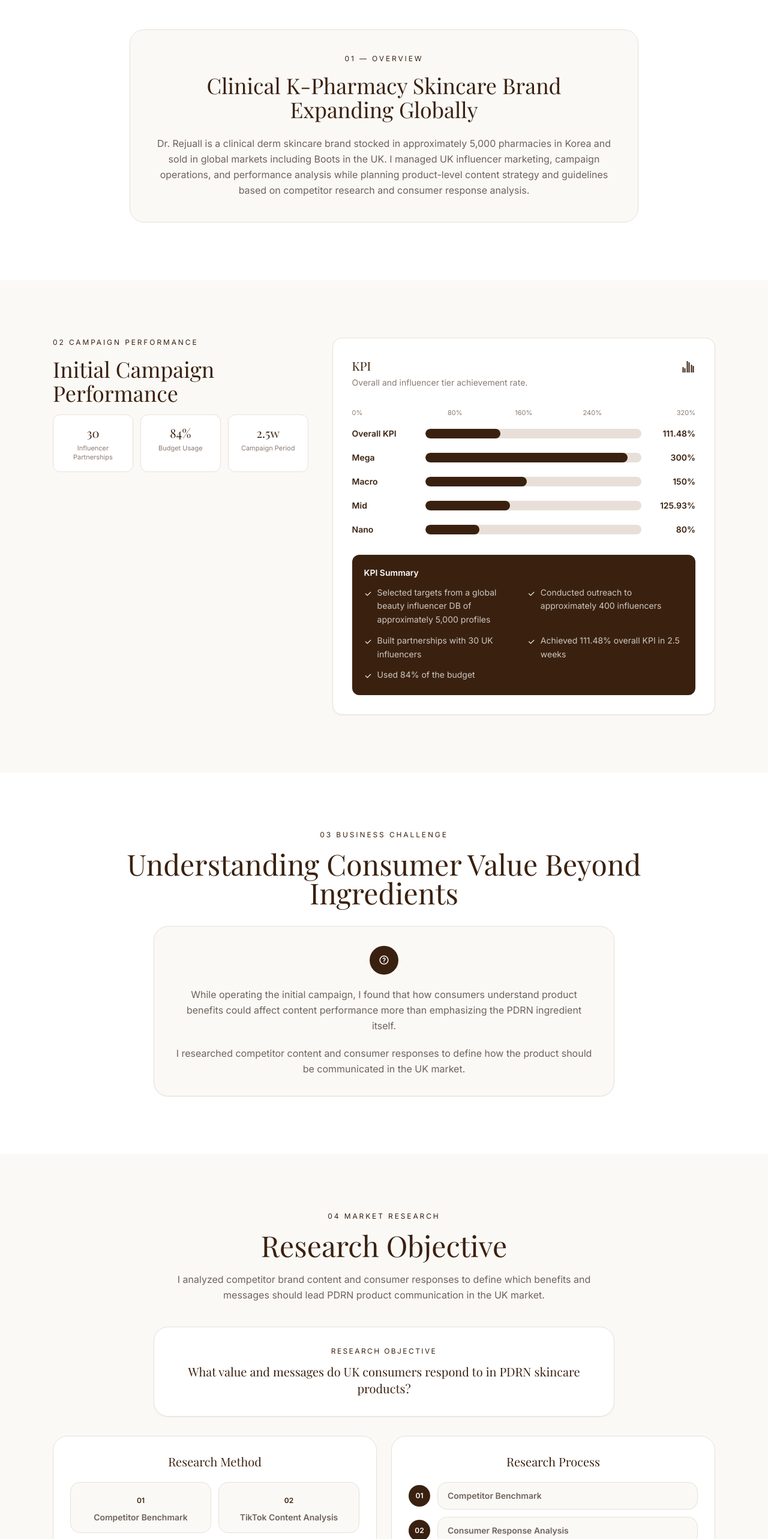
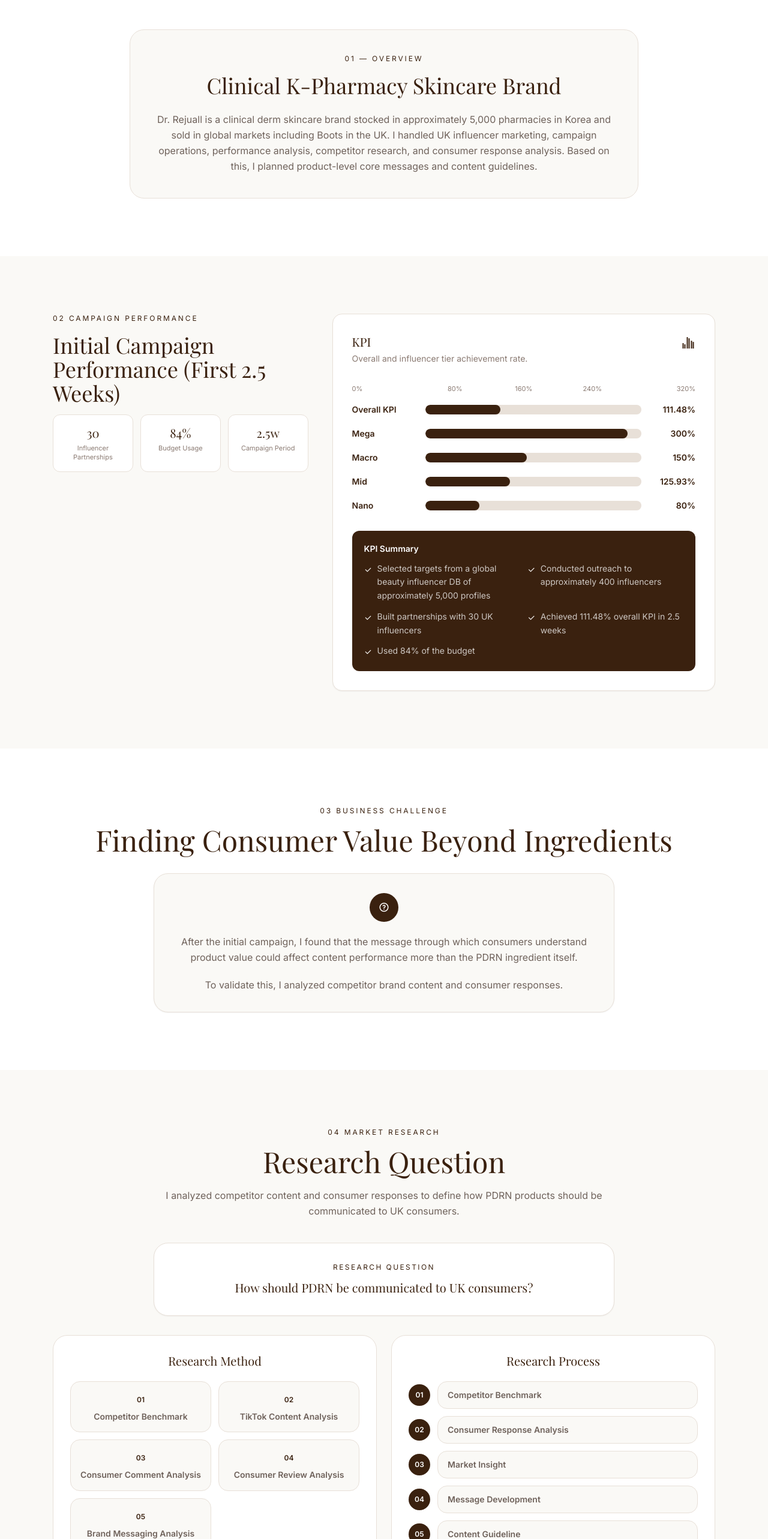
Before and after one commit to yeeunracheljo/yeeunj, a React (Vite) app: page /work/dr-rejuall in a window 1280 px wide. Shown: the part 900-3466 px from the top of the page at 60% size. Built offline with nearby package versions, Linux system fonts and the light colour scheme.

Commit message:
56565656

```diff
--- a/src/i18n/local/en/workDrRejuall.ts
+++ b/src/i18n/local/en/workDrRejuall.ts
@@ -14,10 +14,10 @@
   "toc.reflection": "Reflection",
 
   "overview.label": "Overview",
-  "overview.title": "Clinical K-Pharmacy Skincare Brand Expanding Globally",
-  "overview.body": "Dr. Rejuall is a clinical derm skincare brand stocked in approximately 5,000 pharmacies in Korea and sold in global markets including Boots in the UK. I managed UK influencer marketing, campaign operations, and performance analysis while planning product-level content strategy and guidelines based on competitor research and consumer response analysis.",
+  "overview.title": "Clinical K-Pharmacy Skincare Brand",
+  "overview.body": "Dr. Rejuall is a clinical derm skincare brand stocked in approximately 5,000 pharmacies in Korea and sold in global markets including Boots in the UK. I handled UK influencer marketing, campaign operations, performance analysis, competitor research, and consumer response analysis. Based on this, I planned product-level core messages and content guidelines.",
   "performance.label": "Campaign Performance",
-  "performance.title": "Initial Campaign Performance",
+  "performance.title": "Initial Campaign Performance (First 2.5 Weeks)",
   "performance.chartTitle": "KPI",
   "performance.chartSubtitle": "Overall and influencer tier achievement rate.",
   "performance.kpis": "Overall KPI~111.48%~111.48|Mega~300%~300|Macro~150%~150|Mid~125.93%~125.93|Nano~80%~80",
@@ -26,41 +26,41 @@
   "performance.achievements": "Selected targets from a global beauty influencer DB of approximately 5,000 profiles|Conducted outreach to approximately 400 influencers|Built partnerships with 30 UK influencers|Achieved 111.48% overall KPI in 2.5 weeks|Used 84% of the budget",
 
   "challenge.label": "Business Challenge",
-  "challenge.title": "Understanding Consumer Value Beyond Ingredients",
-  "challenge.body1": "While operating the initial campaign, I found that how consumers understand product benefits could affect content performance more than emphasizing the PDRN ingredient itself.",
-  "challenge.body2": "I researched competitor content and consumer responses to define how the product should be communicated in the UK market.",
+  "challenge.title": "Finding Consumer Value Beyond Ingredients",
+  "challenge.body1": "After the initial campaign, I found that the message through which consumers understand product value could affect content performance more than the PDRN ingredient itself.",
+  "challenge.body2": "To validate this, I analyzed competitor brand content and consumer responses.",
 
   "research.label": "Market Research",
-  "research.title": "Research Objective",
-  "research.body": "I analyzed competitor brand content and consumer responses to define which benefits and messages should lead PDRN product communication in the UK market.",
-  "research.questionLabel": "Research Objective",
-  "research.question": "What value and messages do UK consumers respond to in PDRN skincare products?",
+  "research.title": "Research Question",
+  "research.body": "I analyzed competitor content and consumer responses to define how PDRN products should be communicated to UK consumers.",
+  "research.questionLabel": "Research Question",
+  "research.question": "How should PDRN be communicated to UK consumers?",
   "research.sourceTitle": "Research Method",
   "research.sources": "Competitor Benchmark|TikTok Content Analysis|Consumer Comment Analysis|Consumer Review Analysis|Brand Messaging Analysis",
   "research.workflowTitle": "Research Process",
-  "research.workflow": "Competitor Benchmark|Consumer Response Analysis|Market Insight|Talking Point Development|Content Guideline",
+  "research.workflow": "Competitor Benchmark|Consumer Response Analysis|Market Insight|Message Development|Content Guideline",
   "research.benchmarkTitle": "Competitor Benchmark",
   "research.benchmarkSubtitle": "I compared the message structures of Medik8, Simple, and Dr. Rejuall to identify a benefit-led direction UK consumers could understand more easily.",
   "research.tableBrand": "Brand",
-  "research.tableMessage": "Main Message",
-  "research.tableObservation": "Observation",
-  "research.benchmark": "Medik8~Clinical · Anti-aging~Builds credibility by combining clinical proof with anti-aging benefits|Simple~Gentle · Sensitive Skin~Uses gentle daily-care messaging around skin barrier repair|Dr. Rejuall~PDRN~Needs to complement ingredient-led messaging with consumer-friendly benefit messaging",
+  "research.tableMessage": "Positioning",
+  "research.tableObservation": "Key Observation",
+  "research.benchmark": "Medik8~Clinical · Anti-aging~Uses clinical proof and benefit-led content|Simple~Barrier · Sensitive Skin~Uses gentle and skin-barrier focused messaging|Dr. Rejuall~PDRN~Needs consumer-friendly benefit-led messaging",
   "research.brands": "Medik8~Clinical · Anti-aging~Clinical~Anti-aging|Simple~Gentle · Sensitive Skin~Barrier~Sensitive|Dr. Rejuall~PDRN · Clinical~PDRN~Clinical",
 
   "insights.label": "Key Insights",
   "insights.title": "Key Insights",
-  "insights.cards": "Consumer Value~★★★★★~Competitor content and consumer response analysis showed repeated use of benefit-led messages such as rejuvenating and anti-aging, which consumers can understand more intuitively than the ingredient name PDRN itself. Competitor brands also consistently explained product benefits through specific skin concerns such as under-eye wrinkles and hollow eye, which helped refine Dr. Rejuall's content direction.|Credibility~★★★★☆~Content explaining clinical data together with ingredient rationale showed stronger credibility.|Ingredient Communication~★★★★☆~Content explaining what benefit an ingredient provides was easier for consumers to understand than content emphasizing the ingredient alone.",
-  "insights.beforeAfterTitle": "Insight → Action",
-  "insights.beforeAfter": "Research~Competitor and consumer response analysis~Analyzed competitor content and consumer reactions together|Consumer Insight~Consumer value beyond ingredients~Identified responses to benefits and skin concerns over ingredients|Talking Point Development~Rejuvenating & Anti-aging~Organized product-level core messaging and content direction|Content Guideline~Creator-ready guideline~Translated into hooks, CTAs, clinical messaging, and tone and manner|Creator Campaign~UK creator content operation~Rolled out content based on guidelines",
+  "insights.cards": "Consumer Value~★★★★★~Competitor content and consumer response analysis showed a repeated pattern of content communicating product benefits around rejuvenating and connecting them to specific skin concerns such as under-eye wrinkles and hollow eye. This informed the core message and content direction for PDRN Cream.|Credibility~★★★★☆~Content combining clinical proof and ingredient explanation was used to strengthen brand credibility.|Ingredient Communication~★★★★☆~Content explaining the benefit an ingredient provides was more effective for helping consumers understand product value than ingredient-only communication.",
+  "insights.beforeAfterTitle": "Research → Strategy",
+  "insights.beforeAfter": "Research~Research~Competitor content and consumer response analysis|Consumer Insight~Consumer Insight~Identified benefit-led messaging consumers can understand|Core Message~Core Message~Refined the core message for PDRN Cream|Content Guideline~Content Guideline~Created creator-ready content guidelines|Creator Campaign~Creator Campaign~Sequential content upload through UK influencers",
 
   "strategy.label": "Strategy",
   "strategy.title": "Turning Research into Creator Strategy",
   "strategy.body": "Based on research findings, I defined product-level core messages and content formats, then translated them into content guidelines creators could use directly.",
-  "strategy.products": "PDRN Cream~Core Message~Rejuvenating (Core Selling Point),Anti-aging,Clinical Credibility~Content Format~Talking-style Content,Benefit-focused Explanation,Creator-led Product Review|PDRN Lip Serum~Current Status~Consumer Research,Competitor Benchmark,Content Direction Development~Next Step~Content Guideline Development",
+  "strategy.products": "PDRN Cream~Core Message~Rejuvenating (Core Selling Point),Clinical Credibility,Benefit-focused Messaging~Content Format~Talking-style Content,Creator-led Product Review,Benefit-focused Explanation|PDRN Lip Serum~Current Status~Consumer Research,Competitor Benchmark,Content Direction Development~Next Step~Content Guideline Development",
   "strategy.imageCaption": "Product Visual",
   "strategy.talkingPoint": "Talking Point",
   "strategy.guidelineTitle": "Content Guidelines",
-  "strategy.guidelineBody": "Based on research findings, I produced content guidelines that creators could use immediately. 36 content guidelines have been completed and content is being uploaded sequentially through UK influencers.",
+  "strategy.guidelineBody": "The guidelines included the following elements. 36 content guidelines have been completed and content is being uploaded sequentially through UK influencers.",
   "strategy.guidelineComponents": "Guideline Components",
   "strategy.guidelines": "Core Message|Content Format|Hook|CTA|Clinical Messaging|Tone & Manner",
   "strategy.supportTitle": "UK Marketing Support",
@@ -68,5 +68,5 @@
 
   "reflection.label": "Reflection",
   "reflection.title": "Reflection",
-  "reflection.items": "Understanding consumer value creates stronger messaging~I learned that understanding the benefits and skin concerns consumers actually relate to is more important for content strategy than simply explaining product ingredients.|Research becomes valuable through execution~By reflecting competitor analysis and consumer response analysis in content guidelines and influencer operations, I experienced how research becomes an execution strategy.|Data supports better decisions~By continuously checking campaign performance and consumer responses, I improved content direction and experienced how data-based decision making strengthens content strategy."
+  "reflection.items": "Consumer value shapes stronger messaging~I learned that understanding the benefits and skin concerns consumers actually relate to is more important for content strategy than product ingredients alone.|Research becomes strategy~I experienced how competitor analysis and consumer response analysis can be translated into actionable content guidelines.|Data supports better decisions~By continuously checking campaign performance and consumer responses, I improved content direction and experienced the importance of data-driven decision making."
 };
--- a/src/i18n/local/ko/workDrRejuall.ts
+++ b/src/i18n/local/ko/workDrRejuall.ts
@@ -14,59 +14,59 @@
   "toc.reflection": "Reflection",
 
   "overview.label": "Overview",
-  "overview.title": "Clinical K-Pharmacy Skincare Brand Expanding Globally",
-  "overview.body": "Dr. Rejuall은 국내 약국 약 5,000개에 입점한 임상 기반 더마 스킨케어 브랜드로, 영국 Boots를 포함한 글로벌 시장에서 제품을 판매하고 있습니다. 영국 인플루언서 마케팅을 담당하며 캠페인 운영과 성과 분석을 수행하는 동시에, 경쟁사 리서치와 소비자 반응 분석을 기반으로 제품별 콘텐츠 전략과 콘텐츠 가이드라인을 기획했습니다.",
+  "overview.title": "Clinical K-Pharmacy Skincare Brand",
+  "overview.body": "Dr. Rejuall은 국내 약국 약 5,000개에 입점한 임상 기반 더마 스킨케어 브랜드로, 영국 Boots를 포함한 글로벌 시장에서 제품을 판매하고 있습니다. 영국 인플루언서 마케팅을 담당하며 캠페인 운영, 성과 분석, 경쟁사 리서치, 소비자 반응 분석을 수행했습니다. 이를 바탕으로 제품별 핵심 메시지와 콘텐츠 가이드라인을 기획했습니다.",
   "performance.label": "Campaign Performance",
-  "performance.title": "Initial Campaign Performance",
+  "performance.title": "Initial Campaign Performance (First 2.5 Weeks)",
   "performance.chartTitle": "KPI",
   "performance.chartSubtitle": "Overall and influencer tier achievement rate.",
   "performance.kpis": "Overall KPI~111.48%~111.48|Mega~300%~300|Macro~150%~150|Mid~125.93%~125.93|Nano~80%~80",
   "performance.stats": "30~Influencer Partnerships|84%~Budget Usage|2.5w~Campaign Period",
   "performance.achievementTitle": "KPI Summary",
-  "performance.achievements": "약 5,000명 규모 글로벌 뷰티 인플루언서 DB 기반 타깃 선정|약 400명 대상 아웃리치 진행|영국 인플루언서 30명 파트너십 구축|2.5주 만에 Overall KPI 111.48% 달성|예산 84% 사용",
+  "performance.achievements": "5,000명 규모 글로벌 인플루언서 DB 활용|400명 대상 아웃리치|영국 인플루언서 30명 파트너십 구축|Overall KPI 111.48% 달성|Budget Usage 84%",
 
   "challenge.label": "Business Challenge",
-  "challenge.title": "Understanding Consumer Value Beyond Ingredients",
-  "challenge.body1": "초기 캠페인을 운영하면서 PDRN이라는 성분 자체보다 소비자가 제품의 효용을 어떻게 이해하는지가 콘텐츠 성과에 더 큰 영향을 줄 수 있다고 판단했습니다.",
-  "challenge.body2": "이에 경쟁 브랜드 콘텐츠와 소비자 반응을 분석하여 영국 시장에서 제품을 어떤 메시지로 전달해야 하는지 리서치를 진행했습니다.",
+  "challenge.title": "Finding Consumer Value Beyond Ingredients",
+  "challenge.body1": "초기 캠페인 운영 이후, PDRN 성분 자체보다 소비자가 제품의 가치를 어떤 메시지로 이해하는지가 콘텐츠 성과에 더 큰 영향을 줄 수 있다고 판단했습니다.",
+  "challenge.body2": "이를 검증하기 위해 경쟁 브랜드 콘텐츠와 소비자 반응을 분석했습니다.",
 
   "research.label": "Market Research",
-  "research.title": "Research Objective",
-  "research.body": "경쟁 브랜드 콘텐츠와 소비자 반응을 분석하여 영국 시장에서 PDRN 제품이 어떤 효용과 메시지로 전달되어야 하는지 정리했습니다.",
-  "research.questionLabel": "Research Objective",
-  "research.question": "영국 소비자는 PDRN 스킨케어 제품에서 어떤 가치와 메시지에 반응하는가?",
+  "research.title": "Research Question",
+  "research.body": "경쟁 브랜드 콘텐츠와 소비자 반응을 분석해 PDRN 제품을 영국 소비자에게 어떤 메시지로 전달해야 하는지 정리했습니다.",
+  "research.questionLabel": "Research Question",
+  "research.question": "How should PDRN be communicated to UK consumers?",
   "research.sourceTitle": "Research Method",
   "research.sources": "Competitor Benchmark|TikTok Content Analysis|Consumer Comment Analysis|Consumer Review Analysis|Brand Messaging Analysis",
   "research.workflowTitle": "Research Process",
-  "research.workflow": "Competitor Benchmark|Consumer Response Analysis|Market Insight|Talking Point Development|Content Guideline",
+  "research.workflow": "Competitor Benchmark|Consumer Response Analysis|Market Insight|Message Development|Content Guideline",
   "research.benchmarkTitle": "Competitor Benchmark",
   "research.benchmarkSubtitle": "Medik8, Simple, Dr. Rejuall의 메시지 구조를 비교해 영국 소비자가 이해하기 쉬운 효용 중심 방향을 도출했습니다.",
   "research.tableBrand": "Brand",
-  "research.tableMessage": "Main Message",
-  "research.tableObservation": "Observation",
-  "research.benchmark": "Medik8~Clinical · Anti-aging~임상 근거와 주름 개선 효용을 함께 전달하며 신뢰도를 구축|Simple~Gentle · Sensitive Skin~저자극과 피부 장벽 중심의 일상 케어 메시지 운영|Dr. Rejuall~PDRN~성분 중심 메시지를 소비자가 이해하기 쉬운 효용 중심으로 보완 필요",
+  "research.tableMessage": "Positioning",
+  "research.tableObservation": "Key Observation",
+  "research.benchmark": "Medik8~Clinical · Anti-aging~임상 근거와 효능 중심 콘텐츠 운영|Simple~Barrier · Sensitive Skin~저자극과 피부 장벽 중심 메시지 운영|Dr. Rejuall~PDRN~소비자가 이해하기 쉬운 효용 중심 메시지 필요",
   "research.brands": "Medik8~Clinical · Anti-aging~Clinical~Anti-aging|Simple~Gentle · Sensitive Skin~Barrier~Sensitive|Dr. Rejuall~PDRN · Clinical~PDRN~Clinical",
 
   "insights.label": "Key Insights",
   "insights.title": "Key Insights",
-  "insights.cards": "Consumer Value~★★★★★~경쟁 브랜드 콘텐츠와 소비자 반응을 분석한 결과, PDRN이라는 성분명 자체보다 Rejuvenating과 Anti-aging처럼 소비자가 직관적으로 이해할 수 있는 효용 중심 메시지가 반복적으로 활용되는 패턴을 확인했습니다. 또한 경쟁 브랜드에서는 under-eye wrinkles와 hollow eye와 같은 구체적인 피부 고민을 중심으로 제품 효용을 설명하는 사례가 지속적으로 나타났으며, 이를 바탕으로 Dr. Rejuall의 콘텐츠 방향을 재정리했습니다.|Credibility~★★★★☆~임상 데이터와 성분 근거를 함께 설명하는 콘텐츠에서 높은 신뢰도를 확인했습니다.|Ingredient Communication~★★★★☆~성분 자체를 강조하기보다 성분이 어떤 효능을 제공하는지 설명하는 콘텐츠가 소비자에게 더 이해하기 쉬운 방식으로 전달되는 것을 확인했습니다.",
-  "insights.beforeAfterTitle": "Insight → Action",
-  "insights.beforeAfter": "Research~Competitor and consumer response analysis~경쟁 브랜드 콘텐츠와 소비자 반응을 함께 분석|Consumer Insight~Consumer value beyond ingredients~성분보다 효용과 피부 고민 중심 메시지에 반응 확인|Talking Point Development~Rejuvenating & Anti-aging~제품별 핵심 메시지와 콘텐츠 방향 정리|Content Guideline~Creator-ready guideline~Hook, CTA, Clinical Messaging, Tone & Manner로 실행안 제작|Creator Campaign~UK creator content operation~가이드라인 기반 콘텐츠 순차 업로드",
+  "insights.cards": "Consumer Value~★★★★★~경쟁 브랜드 콘텐츠와 소비자 반응을 분석한 결과, Rejuvenating을 중심으로 제품 효용을 전달하고 under-eye wrinkles, hollow eye와 같은 구체적인 피부 고민을 연결하는 콘텐츠가 반복적으로 활용되는 패턴을 확인했습니다. 이를 참고하여 PDRN Cream의 핵심 메시지와 콘텐츠 방향을 재정리했습니다.|Credibility~★★★★☆~임상 근거와 성분 설명을 함께 전달하는 콘텐츠가 브랜드 신뢰도를 높이는 방식으로 활용되고 있음을 확인했습니다.|Ingredient Communication~★★★★☆~성분 자체보다 성분이 제공하는 효능을 설명하는 콘텐츠가 소비자가 제품 가치를 이해하는 데 효과적으로 활용되는 패턴을 확인했습니다.",
+  "insights.beforeAfterTitle": "Research → Strategy",
+  "insights.beforeAfter": "Research~Research~경쟁 브랜드 콘텐츠와 소비자 반응 분석|Consumer Insight~Consumer Insight~소비자가 이해하는 효용 중심 메시지 확인|Core Message~Core Message~PDRN Cream 핵심 메시지 재정리|Content Guideline~Content Guideline~크리에이터가 활용할 수 있는 가이드라인 제작|Creator Campaign~Creator Campaign~영국 인플루언서를 통한 콘텐츠 업로드",
 
   "strategy.label": "Strategy",
   "strategy.title": "Turning Research into Creator Strategy",
   "strategy.body": "리서치 결과를 바탕으로 제품별 핵심 메시지와 콘텐츠 형식을 정의하고, 실제 크리에이터가 활용할 수 있는 콘텐츠 가이드라인으로 구체화했습니다.",
-  "strategy.products": "PDRN Cream~Core Message~Rejuvenating (Core Selling Point),Anti-aging,Clinical Credibility~Content Format~Talking-style Content,Benefit-focused Explanation,Creator-led Product Review|PDRN Lip Serum~Current Status~Consumer Research,Competitor Benchmark,Content Direction Development~Next Step~Content Guideline Development",
+  "strategy.products": "PDRN Cream~Core Message~Rejuvenating (Core Selling Point),Clinical Credibility,Benefit-focused Messaging~Content Format~Talking-style Content,Creator-led Product Review,Benefit-focused Explanation|PDRN Lip Serum~Current Status~Consumer Research,Competitor Benchmark,Content Direction Development~Next Step~Content Guideline Development",
   "strategy.imageCaption": "Product Visual",
   "strategy.talkingPoint": "Talking Point",
   "strategy.guidelineTitle": "Content Guidelines",
-  "strategy.guidelineBody": "리서치 결과를 바탕으로 실제 크리에이터가 바로 활용할 수 있는 콘텐츠 가이드라인을 제작했습니다. 현재 36건의 콘텐츠 가이드라인이 제작되어 영국 인플루언서를 통해 순차적으로 콘텐츠가 업로드되고 있습니다.",
+  "strategy.guidelineBody": "가이드라인에는 다음 요소를 포함했습니다. 현재 36건의 콘텐츠 가이드라인이 제작되어 영국 인플루언서를 통해 순차적으로 콘텐츠가 업로드되고 있습니다.",
   "strategy.guidelineComponents": "Guideline Components",
   "strategy.guidelines": "Core Message|Content Format|Hook|CTA|Clinical Messaging|Tone & Manner",
   "strategy.supportTitle": "UK Marketing Support",
-  "strategy.support": "Boots 프로모션 관련 마케팅 커뮤니케이션 자료 제작|영국 시장 콘텐츠 운영 지원",
+  "strategy.support": "Boots 프로모션 마케팅 커뮤니케이션 자료 제작|영국 시장 콘텐츠 운영 지원",
 
   "reflection.label": "Reflection",
   "reflection.title": "Reflection",
-  "reflection.items": "Understanding consumer value creates stronger messaging~제품의 성분 자체보다 소비자가 실제로 공감하는 효용과 피부 고민을 이해하는 것이 콘텐츠 전략을 설계하는 데 더욱 중요하다는 점을 경험했습니다.|Research becomes valuable through execution~경쟁사와 소비자 반응 분석을 콘텐츠 가이드라인과 인플루언서 운영에 반영하며, 리서치가 실행 가능한 전략으로 이어지는 과정을 경험했습니다.|Data supports better decisions~캠페인 성과와 소비자 반응을 지속적으로 확인하며 콘텐츠 방향을 개선했고, 데이터 기반 의사결정이 콘텐츠 전략을 고도화하는 데 중요한 역할을 한다는 점을 경험했습니다."
+  "reflection.items": "Consumer value shapes stronger messaging~제품의 성분보다 소비자가 실제로 공감하는 효용과 피부 고민을 이해하는 것이 콘텐츠 전략을 설계하는 데 더욱 중요하다는 점을 경험했습니다.|Research becomes strategy~경쟁사 분석과 소비자 반응 분석을 콘텐츠 가이드라인으로 연결하며 리서치를 실행 가능한 전략으로 전환하는 과정을 경험했습니다.|Data supports better decisions~캠페인 성과와 소비자 반응을 지속적으로 확인하며 콘텐츠 방향을 개선했고, 데이터 기반 의사결정의 중요성을 경험했습니다."
 };
```
